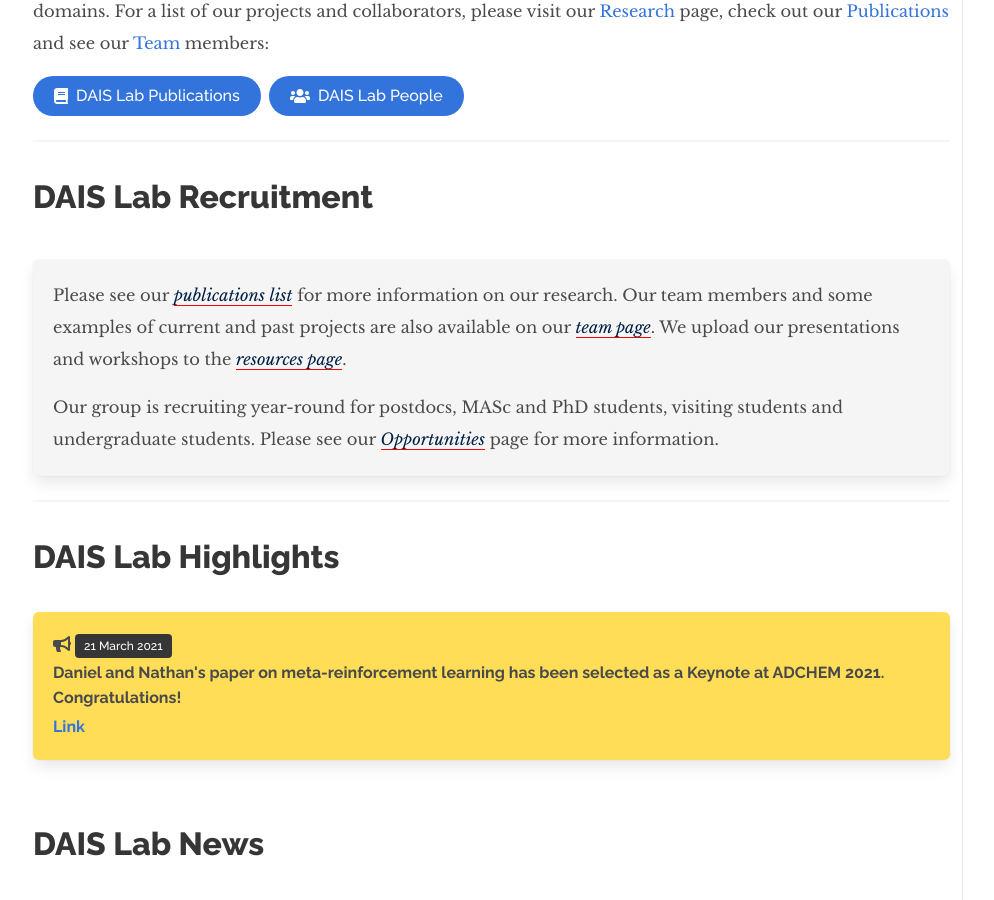
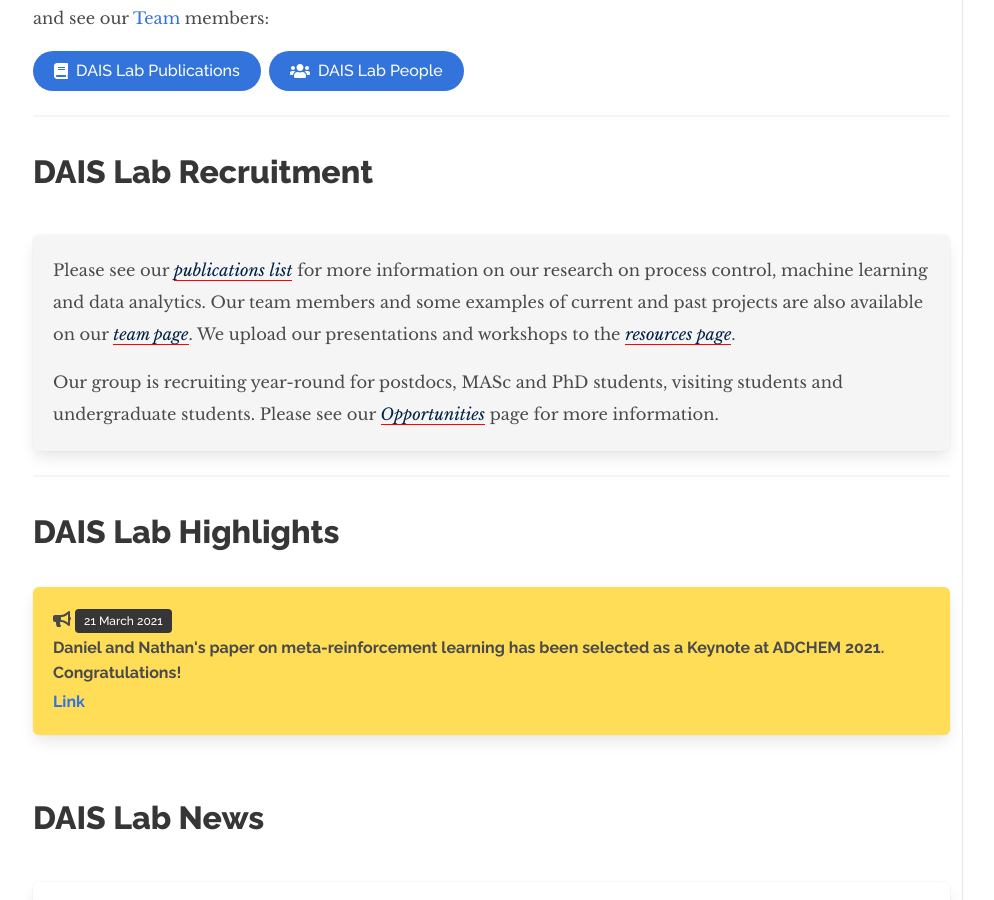
Before and after one commit to daisubc/daisubc.github.io, a Jekyll site: the page built from index.md, in a window 1280 px wide and 900 px high, scrolled down 3199 px. Shown: the whole window, without its empty margins (31-1025 px from the left). Built offline with Jekyll 4.4.1, drawn with Linux system fonts in a browser that asks for light colours; nearby versions of some CDN libraries; some of the changed text lies outside the part shown.

Commit message:
update cep links

```diff
--- a/index.md
+++ b/index.md
@@ -6,4 +6,4 @@ description: "The UBC DAIS Lab conducts research at the intersection of process
 papers: ["Data-Driven Dynamic Modeling and Online Monitoring for Multiphase and Multimode Batch Processes with Uneven Batch Durations", "Machine Direction Adaptive Control on a Paper Machine", "Towards Self-Driving Processes: A Deep Reinforcement Learning Approach to Control", "Univariate model-based deadband alarm design for nonlinear processes"]
 ---
 
-Please see our [publications list]({{ site.baseurl }}/publications/) for more information on our research. Our team members and some examples of current and past projects are also available on our [team page]({{ site.baseurl }}/people/). We upload our presentations and workshops to the [resources page]({{ site.baseurl }}/resources/).
+Please see our [publications list]({{ site.baseurl }}/publications/) for more information on our research on process control, machine learning and data analytics. Our team members and some examples of current and past projects are also available on our [team page]({{ site.baseurl }}/people/). We upload our presentations and workshops to the [resources page]({{ site.baseurl }}/resources/).
```
Also changed, not shown: _papers/2021-elnawawi-viz.md (+2 -2 lines), _papers/2021-lawrence-cep.md (+2 -2 lines).
